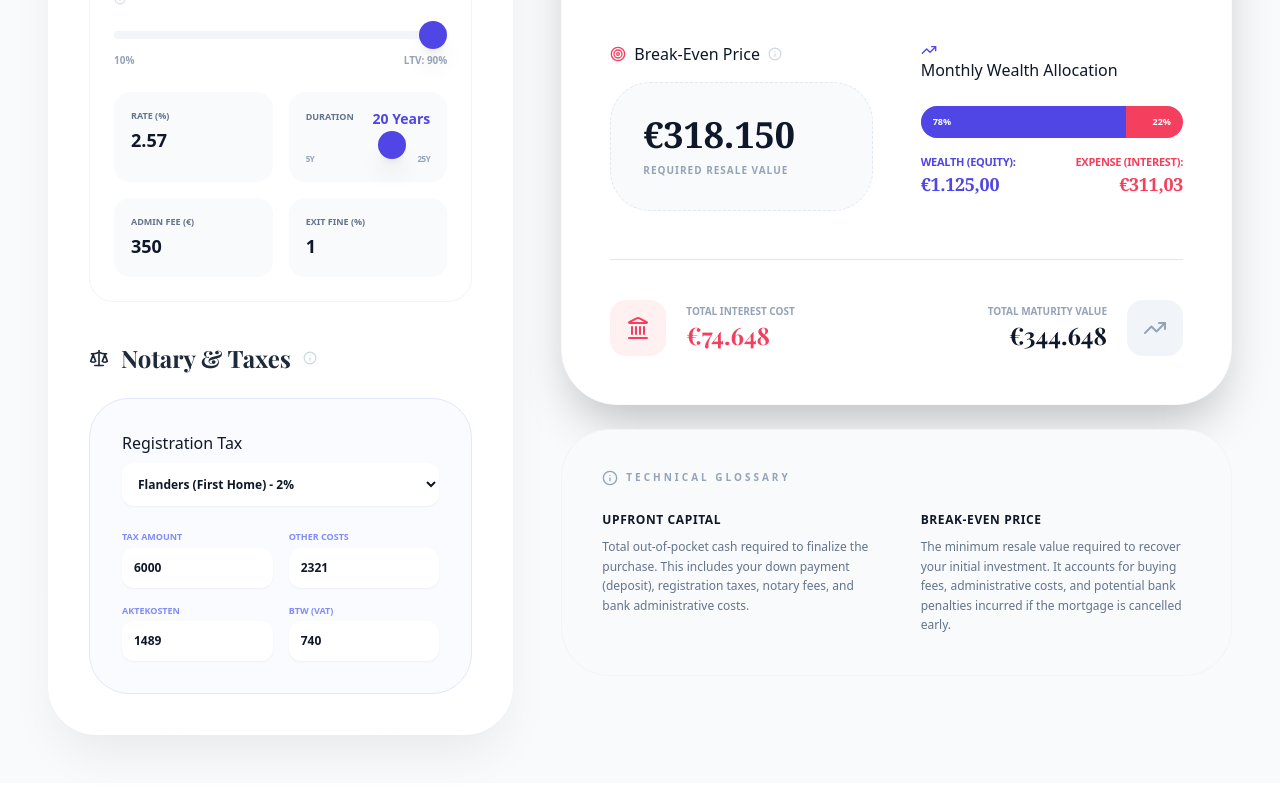
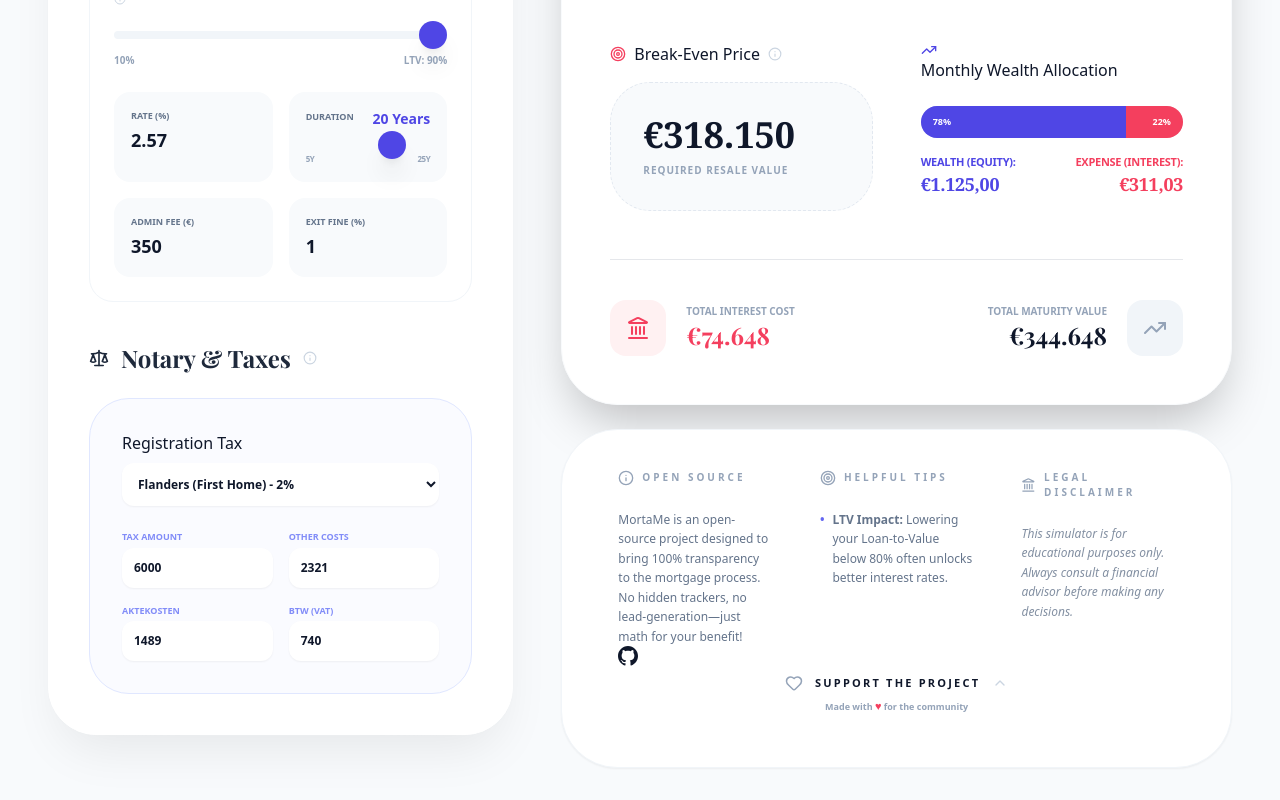
Before and after one commit to ajahansh/morta-me, a Vue app: page / in a window 1280 px wide. Shown: the part 527-1327 px from the top of the page. Built offline with nearby package versions, Linux system fonts and the light colour scheme; what vue3-apexcharts would draw is missing.

Commit message:
added support links

```diff
--- a/src/App.vue
+++ b/src/App.vue
@@ -1,11 +1,22 @@
 <script setup>
-import { ref, computed, watch, reactive, onMounted } from 'vue'
+import { ref, computed, watch, reactive, onMounted, onUnmounted } from 'vue'
 import { Engines } from './logic/engines'
 import gsap from 'gsap'
 import {
   Wallet, Calendar, Info, Scale, Landmark,
-  BarChart3, Target, TrendingUp
+  BarChart3, Target, TrendingUp, Heart,
+  ChevronUp, Zap, Coffee, Globe, QrCode, Smartphone // Added ChevronUp, Smartphone
 } from 'lucide-vue-next'
+
+const showDonationOptions = ref(false)
+const donationRef = ref(null) // For click-outside logic
+const handleClickOutside = (event) => {
+  if (donationRef.value && !donationRef.value.contains(event.target)) {
+    showDonationOptions.value = false
+  }
+}
+onMounted(() => document.addEventListener('click', handleClickOutside))
+onUnmounted(() => document.removeEventListener('click', handleClickOutside))
 
 // --- LOGIC & STATE ---
 const selectedCountry = ref('BE')
@@ -353,17 +364,95 @@ watch(
               </div>
             </div>
           </div>
+
           <footer class="glossary-panel">
-            <h4 class="glossary-header"><Info :size="16"/> Technical Glossary</h4>
-            <div class="grid sm:grid-cols-2 gap-12 text-[12px] leading-relaxed">
-              <div class="space-y-2">
-                <p class="font-black text-slate-900 uppercase tracking-wider">Upfront Capital</p>
-                <p class="text-slate-500 font-medium">Total out-of-pocket cash required to finalize the purchase. This includes your down payment (deposit), registration taxes, notary fees, and bank administrative costs.</p>
+            <div class="grid lg:grid-cols-3 gap-12 pb-2 -mt-4">
+              <div class="space-y-4">
+                <h4 class="glossary-header"><Info :size="16"/> Open Source</h4>
+                <p class="glossary-text">
+                  MortaMe is an open-source project designed to bring 100% transparency to the mortgage process. No hidden trackers, no lead-generation—just math for your benefit!
+                </p>
+                <a href="https://github.com/ajahansh/morta-me" target="_blank" class="github-link"><svg class="w-5 h-5" viewBox="0 0 24 24" fill="currentColor"><path d="M12 0c-6.626 0-12 5.373-12 12 0 5.302 3.438 9.8 8.207 11.387.599.111.793-.261.793-.577v-2.234c-3.338.726-4.033-1.416-4.033-1.416-.546-1.387-1.333-1.756-1.333-1.756-1.089-.745.083-.729.083-.729 1.205.084 1.839 1.237 1.839 1.237 1.07 1.834 2.807 1.304 3.492.997.107-.775.418-1.305.762-1.604-2.665-.305-5.467-1.334-5.467-5.931 0-1.311.469-2.381 1.236-3.221-.124-.303-.535-1.524.117-3.176 0 0 1.008-.322 3.301 1.23.957-.266 1.983-.399 3.003-.404 1.02.005 2.047.138 3.006.404 2.291-1.552 3.297-1.23 3.297-1.23.653 1.653.242 2.874.118 3.176.77.84 1.235 1.911 1.235 3.221 0 4.609-2.807 5.624-5.479 5.921.43.372.823 1.102.823 2.222v3.293c0 .319.192.694.801.576 4.765-1.589 8.199-6.086 8.199-11.386 0-6.627-5.373-12-12-12z"/></svg></a>
               </div>
-              <div class="space-y-2">
-                <p class="font-black text-slate-900 uppercase tracking-wider">Break-Even Price</p>
-                <p class="text-slate-500 font-medium">The minimum resale value required to recover your initial investment. It accounts for buying fees, administrative costs, and potential bank penalties incurred if the mortgage is cancelled early.</p>
+
+              <div class="space-y-4">
+                <h4 class="glossary-header"><Target :size="16"/> Helpful Tips</h4>
+                <ul class="glossary-text space-y-3">
+                  <li class="flex gap-2">
+                    <span class="text-indigo-500 font-bold">•</span>
+                    <span><strong>LTV Impact:</strong> Lowering your Loan-to-Value below 80% often unlocks better interest rates.</span>
+                  </li>
+                </ul>
               </div>
+
+              <div class="space-y-4">
+                <h4 class="glossary-header"><Landmark :size="16"/> Legal Disclaimer</h4>
+                <p class="glossary-text italic opacity-80">
+                  This simulator is for educational purposes only. Always consult a financial advisor before making any decisions.
+                </p>
+              </div>
+            </div>
+
+            <div class="flex flex-col items-center relative -mt-5" ref="donationRef">
+              <transition name="pop">
+                <div v-if="showDonationOptions"
+                    class="absolute bottom-full mb-6 w-full max-w-xl bg-white border border-slate-200/60 rounded-[2.5rem] p-6 shadow-dropdown z-50">
+                  <div class="grid grid-cols-1 sm:grid-cols-2 gap-4">
+                    <div class="p-5 space-y-4 bg-slate-50/80 rounded-3xl border border-slate-100">
+                      <p class="text-[10px] font-black text-slate-400 uppercase tracking-widest px-1">Instant Pay</p>
+                      <div class="space-y-3">
+                        <a href="https://revolut.me/ajahansh" target="_blank" class="method-card group">
+                          <Smartphone :size="16" class="text-blue-600" />
+                          <span>Apple / Google Pay</span>
+                        </a>
+                        <a href="https://buymeacoffee.com/ajahansh" target="_blank" class="method-card group">
+                          <Coffee :size="16" class="text-amber-500" />
+                          <span>Buy me a coffee</span>
+                        </a>
+                      </div>
+                    </div>
+
+                    <div class="p-5 space-y-4 bg-slate-50/80 rounded-3xl border border-slate-100">
+                      <p class="text-[10px] font-black text-slate-400 uppercase tracking-widest px-1">Local & Bank</p>
+                      <div class="space-y-3">
+                        <a href="https://wise.com/pay/me/amirj218" target="_blank" class="method-card group">
+                          <Globe :size="16" class="text-emerald-600" />
+                          <span>Wise (Direct)</span>
+                        </a>
+                        <div class="flex gap-3">
+                          <a href="https://pay.bancontact.com/p2p/4fc99ff7-8072-45dc-986b-451a1d1c899a" target="_blank" class="method-card-sm hover:!border-red-200">€6</a>
+                          <a href="https://pay.bancontact.com/p2p/9022067f-49f8-40d5-849a-f70eca99618b" target="_blank" class="method-card-sm hover:!border-red-200">€12 Payconiq</a>
+                        </div>
+                      </div>
+                    </div>
+                  </div>
+
+                  <div class="mt-5 pt-4 text-center border-t border-slate-100">
+                    <a href="https://paypal.me/ajahansh" target="_blank" class="paypal-link">
+                      Alternative: <span class="font-bold">PayPal</span>
+                    </a>
+                  </div>
+                </div>
+              </transition>
+
+              <button @click.stop="showDonationOptions = !showDonationOptions"
+                      class="support-trigger-btn group"
+                      :class="{ 'is-active': showDonationOptions }">
+
+                <div class="flex items-center gap-3">
+                  <Heart :size="18"
+                        :class="showDonationOptions ? 'fill-rose-500 text-rose-500' : 'text-slate-400 group-hover:text-rose-500'"
+                        class="transition-all duration-300" />
+                  <span class="text-[11px] font-black uppercase tracking-[0.2em]">Support the Project</span>
+                  <ChevronUp :size="16"
+                            :class="{'rotate-180': showDonationOptions}"
+                            class="transition-transform duration-500 text-slate-300" />
+                </div>
+
+                <p class="text-[9px] font-bold text-slate-400 mt-1.5 transition-colors group-hover:text-indigo-500">
+                  Made with <span class="text-rose-500 text-[11px]">♥</span> for the community
+                </p>
+              </button>
             </div>
           </footer>
         </main>
@@ -437,10 +526,19 @@ watch(
 .stat-num-rose { font-family: 'Playfair Display', serif; @apply text-2xl font-bold text-rose-500; font-variant-numeric: tabular-nums; }
 .icon-circle-rose { @apply w-14 h-14 rounded-2xl bg-rose-50 flex items-center justify-center text-rose-500; }
 .icon-circle-slate { @apply w-14 h-14 rounded-2xl bg-slate-100 flex items-center justify-center text-slate-400; }
-.glossary-panel { @apply p-10 rounded-[3rem] bg-slate-50 border border-slate-100; }
-.glossary-header { @apply text-[10px] font-black mb-6 uppercase text-slate-400 tracking-[0.3em] flex items-center gap-2; }
-
-/* --- UTILS --- */
 .range-slider { @apply appearance-none w-full h-2 bg-slate-100 rounded-full outline-none; }
 .range-slider::-webkit-slider-thumb { @apply appearance-none w-7 h-7 bg-indigo-600 rounded-full border-4 border-white shadow-xl cursor-pointer hover:scale-110 transition-transform; }
+.glossary-panel { @apply pt-10 pb-4 px-10 md:pt-14 md:pb-8 md:px-14 rounded-[3.5rem] bg-white border border-slate-100 mt-2 shadow-sm; }
+.glossary-text { @apply text-slate-500 text-[12px] leading-relaxed font-medium; }
+.glossary-header { @apply text-[10px] font-black mb-6 uppercase text-slate-400 tracking-[0.3em] flex items-center gap-2; }
+.shadow-dropdown { box-shadow: 0 -20px 50px -12px rgba(0, 0, 0, 0.1), 0 0 1px 1px rgba(0, 0, 0, 0.03); }
+.method-card { @apply flex items-center gap-3 p-4 bg-white border border-slate-200 rounded-2xl text-[11px] font-bold text-slate-700 transition-all duration-200 shadow-[0_2px_4px_rgba(0,0,0,0.02)] hover:border-indigo-400 hover:shadow-xl hover:shadow-indigo-100/50 hover:-translate-y-0.5; }
+.method-card span {@apply flex-grow; }
+.method-card-sm { @apply flex-1 flex items-center justify-center p-4 bg-white border border-slate-200 rounded-2xl text-[10px] font-extrabold text-slate-700 transition-all duration-200 shadow-[0_2px_4px_rgba(0,0,0,0.02)] hover:shadow-xl hover:-translate-y-0.5; }
+.paypal-link { @apply text-[11px] text-slate-500 px-4 py-1.5 rounded-full border border-slate-200 bg-slate-50 transition-all hover:bg-white hover:border-blue-400 hover:text-blue-600; }
+.support-trigger-btn { @apply flex flex-col items-center px-12 py-5 rounded-[2rem] transition-all duration-500 hover:bg-white hover:shadow-2xl hover:shadow-slate-200/50 hover:-translate-y-1; }
+.support-trigger-btn.is-active { @apply bg-slate-900 text-white shadow-2xl shadow-slate-900/20; }
+.pop-leave-active { transition: all 0.2s ease-in; }
+.pop-enter-active { transition: all 0.5s cubic-bezier(0.16, 1, 0.3, 1); }
+.pop-enter-from, .pop-leave-to { opacity: 0; transform: translateY(40px) scale(0.92); }
 </style>
```
